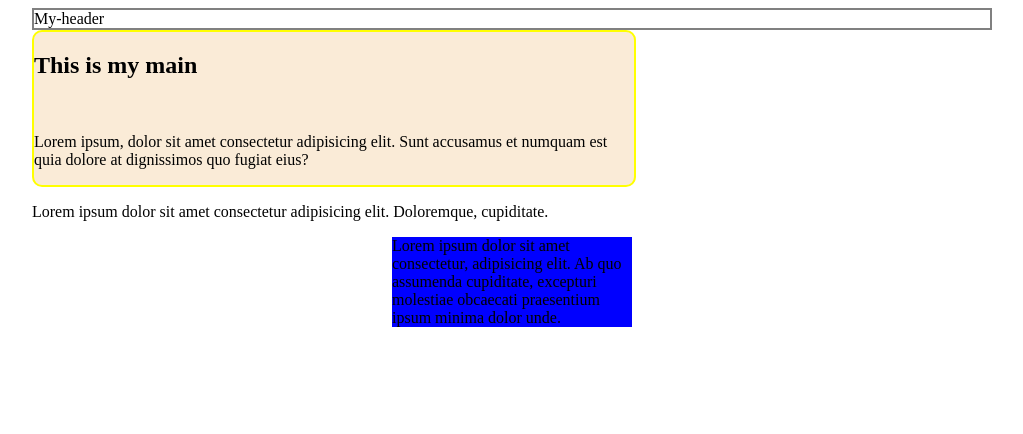
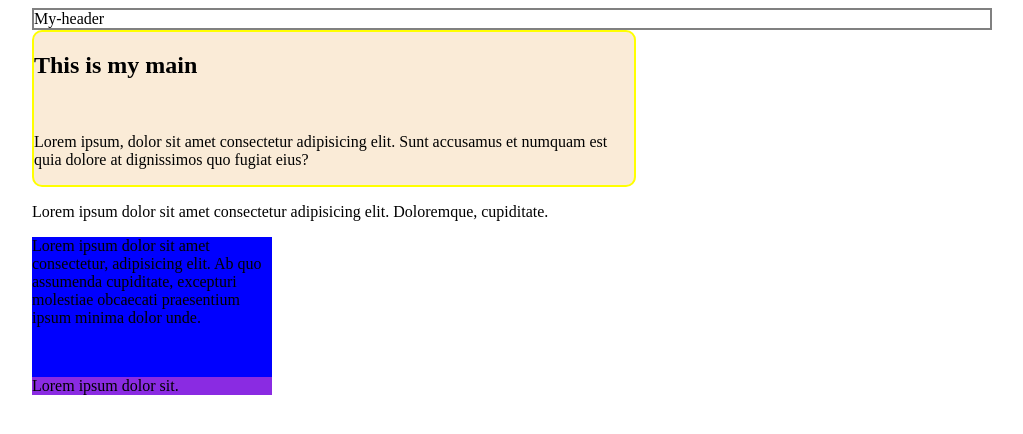
Before and after one commit to Abdi-hakim01/Git-test, a plain HTML site: page index.html in a window 1280 px wide. Shown: the whole page, without its empty margins (128-1151 px from the left). Drawn offline with Linux system fonts and the light colour scheme.

Commit message:
footer-undertext dine

```diff
--- a/css/git.css
+++ b/css/git.css
@@ -25,5 +25,8 @@
 
     background-color: blue;
     width: 240px;
-    margin: auto;
 }
+#footer-undertext {
+
+    background-color: blueviolet;
+}
--- a/index.html
+++ b/index.html
@@ -35,6 +35,8 @@
 
         <p>Lorem ipsum dolor sit amet consectetur,
              adipisicing elit. Ab quo assumenda cupiditate, excepturi molestiae obcaecati praesentium ipsum minima dolor unde.</p>
+             <br>
+             <p id="footer-undertext">Lorem ipsum dolor sit.</p>
     </div>
 
    </div>
```
